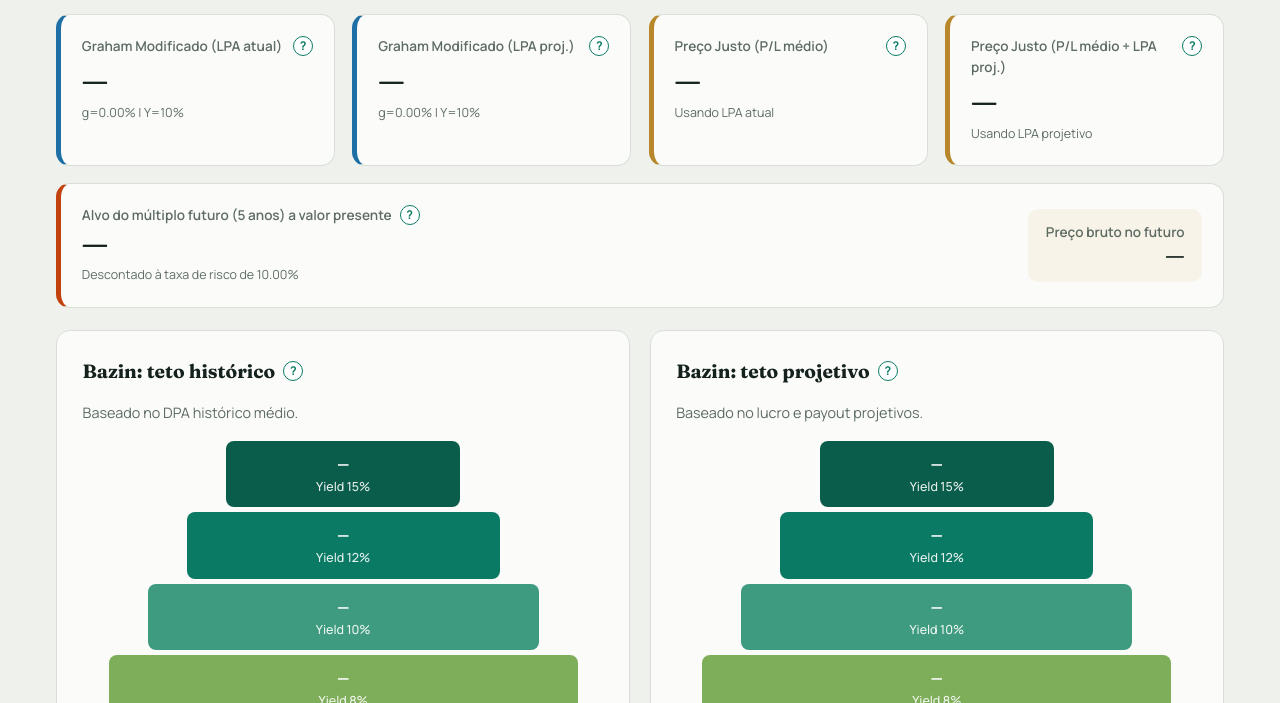
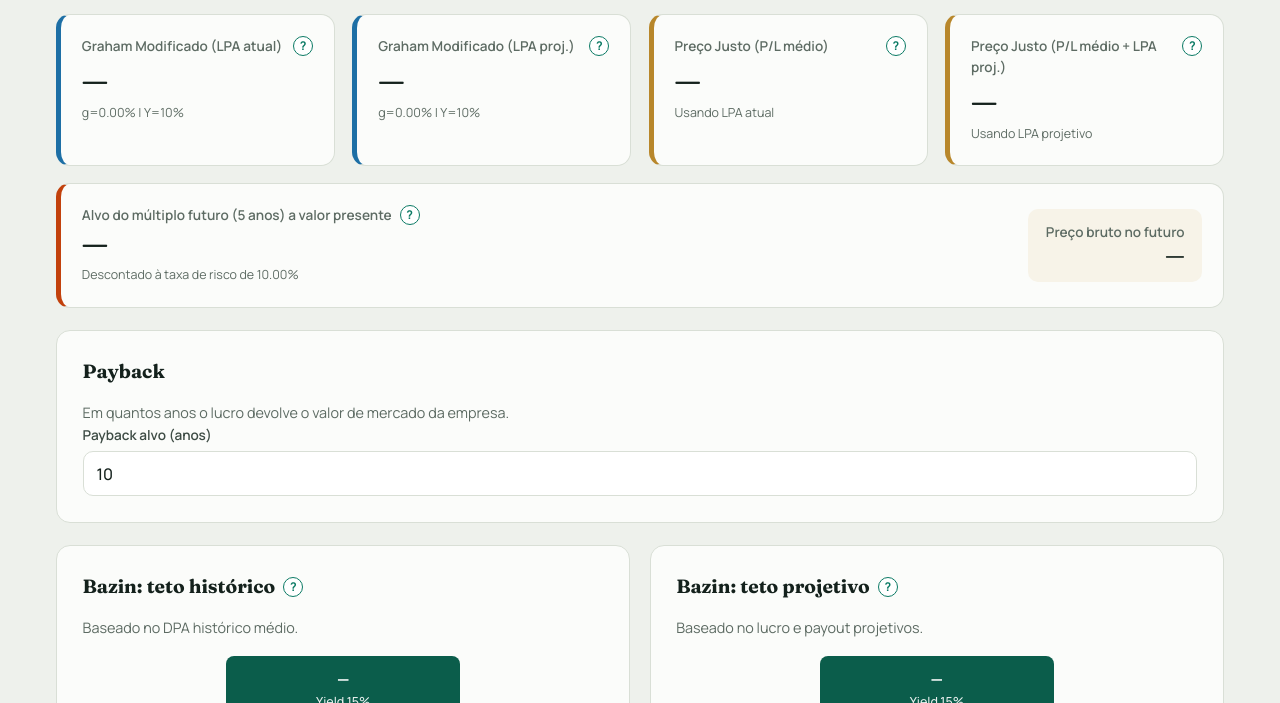
Before and after one commit to smehermesbello/CALCULADORA_PRECOTETO, a plain HTML site: page index.html in a window 1280 px wide. Both pictures are taken after a click on the button "Gerar resultados e preços alvo". Shown: the part 618-1321 px from the top of the page. Drawn offline with nearby package versions, Linux system fonts and the light colour scheme.

Commit message:
Update index.html

```diff
--- a/index.html
+++ b/index.html
@@ -97,6 +97,17 @@
 
             <div class="results-grid" id="results_container"></div>
 
+            <div class="card payback">
+                <div class="pb-head">
+                    <div>
+                        <h3>Payback</h3>
+                        <p class="muted">Em quantos anos o lucro devolve o valor de mercado da empresa.</p>
+                    </div>
+                    <div class="input-group"><label>Payback alvo (anos)</label><input type="number" id="res_payback_alvo" value="10" step="0.5" oninput="calcularTudo()"></div>
+                </div>
+                <div class="pb-grid" id="pb_grid"></div>
+            </div>
+
             <div class="duo">
                 <div class="card">
                     <h3>Bazin: teto histórico <button type="button" class="q" data-h="bazin_h" aria-label="Como é calculado">?</button></h3>
```
